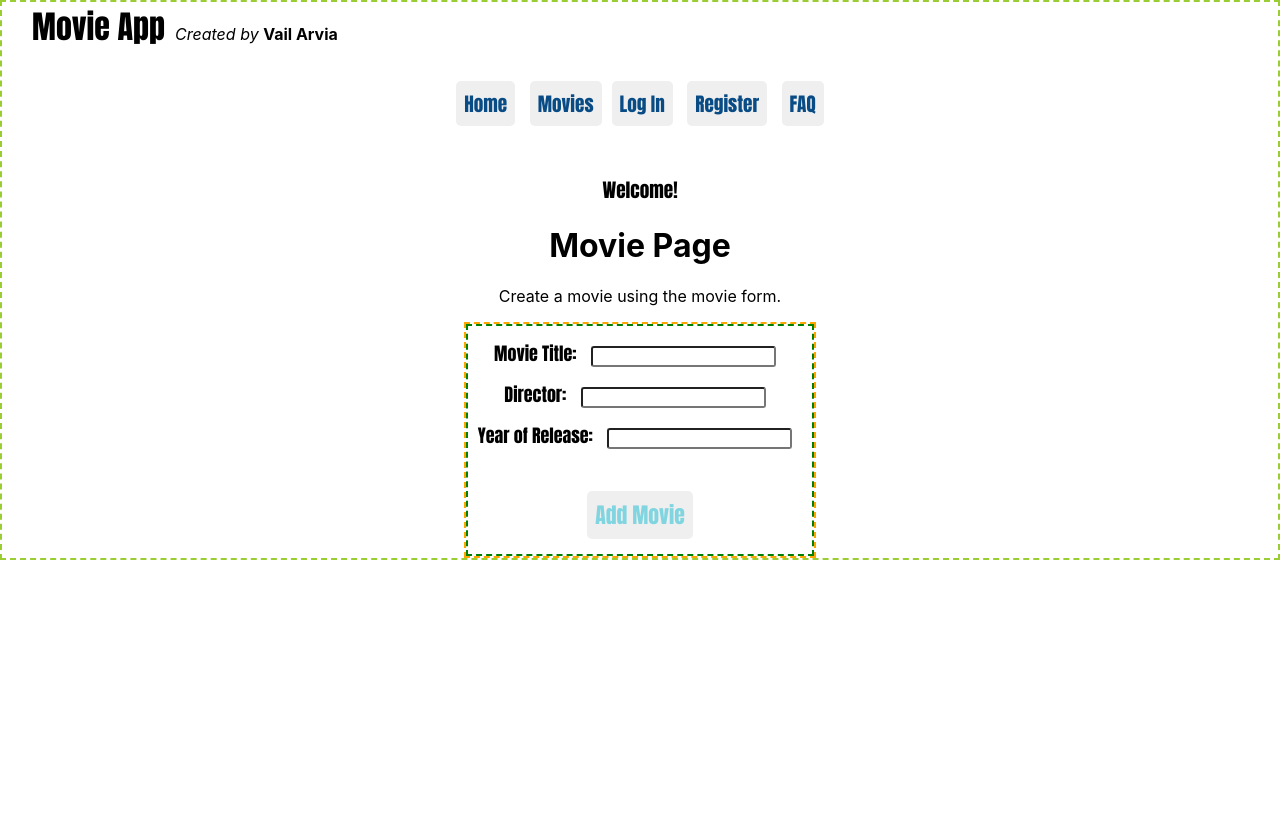
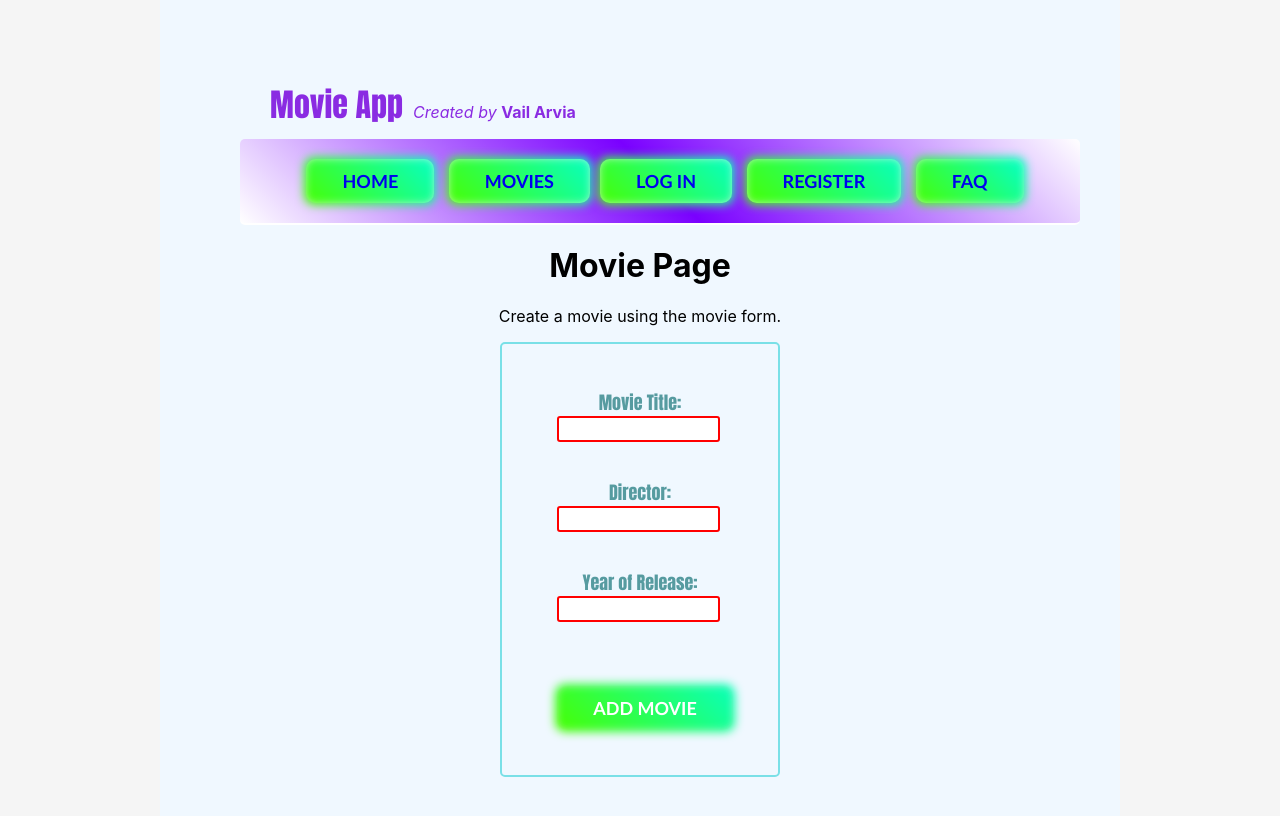
Before and after one commit to Vailvo/movies-app, a React (Create React App) app: page /movies in a window 1280 px wide. Shown: the top 816 px of the page. Built offline with nearby package versions, Linux system fonts and the light colour scheme.

Commit message:
design change, need to add more form validations

```diff
--- a/src/App.css
+++ b/src/App.css
@@ -1,40 +1,99 @@
+body {
+  background-color: whitesmoke;
+}
 .App {
   text-align: center;
-  border: yellowgreen dashed 2px;
+  margin: auto;
+  padding: 80px;
+  /* border: yellowgreen dashed 2px; */
+  width: 800px;
+  height: fit-content;
+  background-color: aliceblue;
 }
 .logo-cont {
   text-align: left;
   margin-left: 20px;
   padding-left: 10px;
+  color: blueviolet;
 }
 .navBar {
-  padding: 25px;
+  margin-top: 10px;
+  padding: 20px;
+  width: 800px;
+  background: linear-gradient(45deg, white, #7a00ff, white);
+  border-bottom: 2px solid white;
+  border-radius: 5px;
   /* border: 2px dashed red; */
 }
-button:hover {
-  box-shadow: inset 100px 0 0 0 white;
-  color: black;
+
+button {
+  font-family: "Gill Sans", "Gill Sans MT", Calibri, "Trebuchet MS", sans-serif;
+  font-weight: bolder;
+  font-size: large;
+  text-transform: uppercase;
+  padding: 0.6em 2em;
+  border: none;
+  margin-left: 10px;
+  outline: none;
+  color: rgb(255, 255, 255);
+  /* background: linear-gradient(45deg, white, #7a00ff, white); */
+  cursor: pointer;
+  position: relative;
+  z-index: 0;
+  border-radius: 10px;
+  user-select: none;
+  -webkit-user-select: none;
+  touch-action: manipulation;
 }
-button {
-  color: rgba(18, 187, 209, 0.5);
-  font-family: Impact, Haettenschweiler, "Arial Narrow Bold", sans-serif;
-  font-size: larger;
-  padding: 8px;
-  margin: 5px;
-  border: none;
-  border-radius: 5px;
+
+button:before {
+  content: "";
+  background: linear-gradient(45deg, #48ff00, #00ffd5, #002bff, #7a00ff);
+  position: absolute;
+  top: -2px;
+  left: -2px;
+  background-size: 400%;
+  z-index: -1;
+  filter: blur(5px);
+  -webkit-filter: blur(5px);
+  width: calc(100% + 4px);
+  height: calc(100% + 4px);
+  animation: glowing-button-85 20s linear infinite;
+  transition: opacity 0.3s ease-in-out;
+  border-radius: 10px;
 }
-/* a:link:hover {
-  box-shadow: inset 100px 0 0 0 white;
-  color: black;
-} */
+
+@keyframes glowing-button {
+  0% {
+    background-position: 0 0;
+  }
+  50% {
+    background-position: 400% 0;
+  }
+  100% {
+    background-position: 0 0;
+  }
+}
+
+button:after {
+  z-index: -1;
+  content: "";
+  position: absolute;
+  width: 100%;
+  height: 100%;
+  /* background: linear-gradient(45deg, white, #7a00ff, white); */
+  left: 0;
+  top: 0;
+  border-radius: 10px;
+}
+
 a:link {
   text-decoration: none;
-  box-shadow: inset 0 0 0 0 olivedrab;
+  /* box-shadow: inset 0 0 0 0 olivedrab;
   color: rgb(9, 75, 133);
   margin: 0 -0.25rem;
   padding: 0 0.25rem;
-  transition: color 0.3s ease-in-out;
+  transition: color 0.3s ease-in-out; */
 }
 .subTitle {
   font-family: Impact, Haettenschweiler, "Arial Narrow Bold", sans-serif;
@@ -42,9 +101,3 @@ a:link {
   /* border: orange 2px dashed; */
   margin-right: 10px;
 }
-
-.message {
-  /* border: green 2px dashed; */
-  font-family: Impact, Haettenschweiler, "Arial Narrow Bold", sans-serif;
-  font-size: larger;
-}
--- a/src/App.js
+++ b/src/App.js
@@ -38,8 +38,6 @@ class App extends Component {
               </button>
             </header>
 
-            <p className="message">Welcome!</p>
-
             <Routes>
               <Route path="/" element={<HomePage />} exact />
               <Route path="/movies" element={<MoviePage />} exact />
--- a/src/components/forms/LoginForm.tsx
+++ b/src/components/forms/LoginForm.tsx
@@ -7,9 +7,9 @@ class LoginForm extends Component {
       <>
         <div className="form-container">
           <form className="form-field">
-            Username: <input></input>
+            Username: <input type="text" required></input>
             <br />
-            Password: <input></input>
+            Password: <input type="password" required></input>
             <br />
             <button>Login</button>
           </form>
--- a/src/components/forms/MovieForm.tsx
+++ b/src/components/forms/MovieForm.tsx
@@ -7,14 +7,15 @@ class MovieForm extends Component {
       <>
         <div className="form-container">
           <form className="form-field">
-            Movie Title: <input></input>
+            Movie Title: <input type="text" required></input>
             <br />
-            Director: <input></input>
+            Director: <input type="text" required></input>
             <br />
-            Year of Release: <input></input>
+            Year of Release:{" "}
+            <input type="number" required minLength={4} maxLength={4}></input>
             <br />
             <br />
-            <button>Add Movie</button>
+            <button className="submit">Add Movie</button>
           </form>
         </div>
       </>
--- a/src/components/forms/RegistrationForm.tsx
+++ b/src/components/forms/RegistrationForm.tsx
@@ -8,11 +8,11 @@ class RegistrationForm extends Component {
         <h1>Register</h1>
         <div className="form-container">
           <form className="form-field">
-            Email: <input></input> <br />
-            Username: <input type="text"></input> <br />
-            Password: <input type="password"></input>
+            Email: <input required></input> <br />
+            Username: <input type="text" required></input> <br />
+            Password: <input type="password" required></input>
             <br />
-            Confirm Password: <input></input>
+            Confirm Password: <input required></input>
             <br />
             <br />
             <button>Register</button>
--- a/src/components/forms/forms-validation/css/style.css
+++ b/src/components/forms/forms-validation/css/style.css
@@ -1,11 +1,16 @@
 .form-container {
-  border: 2px dashed orange;
+  border: 2px solid rgb(122, 224, 231);
+  border-radius: 5px;
+  /* background-color: rgba(123, 195, 253, 0.904); */
+  box-shadow: 7px black;
   display: table;
   margin: auto;
+  padding: 35px;
 }
 
 .form-field {
-  border: 2px dashed green;
+  /* border: 2px dashed green; */
+  color: rgb(86, 155, 160);
   padding: 10px;
   size: 300px;
   font-size: large;
@@ -15,8 +20,17 @@
   padding-left: 80px; */
 }
 
+input:invalid {
+  border: 2px solid red;
+}
+input:valid {
+  border: 2px solid green;
+}
 input {
   border-radius: 3px;
-  margin: 10px;
-  display: table-cell;
+  margin: auto 10px 10px 10px;
+  /* display: table-cell; */
+  display: block;
+  width: 155px;
+  height: 20px;
 }
--- a/src/components/pages/HomePage.tsx
+++ b/src/components/pages/HomePage.tsx
@@ -1,11 +1,39 @@
 import React, { Component } from "react";
+import { Link } from "react-router-dom";
+import "./page-styles/pages.css";
 
 class HomePage extends Component {
   render() {
     return (
       <>
         <div className="home-cont">
-          <h1>Sign Up or Login!</h1>
+          <h2 className="message">Welcome!</h2>
+          <h1>
+            <Link to="/register">Sign Up</Link> or{" "}
+            <Link to="/login">Login</Link>!
+          </h1>
+          <div className="table-cont">
+            <table>
+              <tr>
+                <th>Movie Title</th>
+
+                <th>Director</th>
+
+                <th>Year of Release</th>
+
+                <th>Added by</th>
+              </tr>
+              <tr>
+                <td>Fifth Element</td>
+
+                <td>Luc Besson</td>
+
+                <td>1997</td>
+
+                <td>AngstArvia</td>
+              </tr>
+            </table>
+          </div>
         </div>
       </>
     );
--- /dev/null
+++ b/src/components/pages/page-styles/pages.css
@@ -0,0 +1,31 @@
+.message:hover {
+  color: blue;
+}
+.message {
+  /* border: green 2px dashed; */
+  font-family: Impact, Haettenschweiler, "Arial Narrow Bold", sans-serif;
+  font-size: larger;
+  color: green;
+}
+.table-cont {
+  margin: auto;
+  /* border: 2px solid blueviolet; */
+  width: 700px;
+  height: 500px;
+}
+table {
+  width: fit-content;
+  margin: auto;
+}
+th {
+  border: 2px darkblue solid;
+  text-align: center;
+  padding: 5px;
+  font-family: "Times New Roman", Times, serif;
+  font-size: large;
+}
+td {
+  border: lightcoral 2px solid;
+  padding: 5px;
+  font-family: Arial, Helvetica, sans-serif;
+}
```
